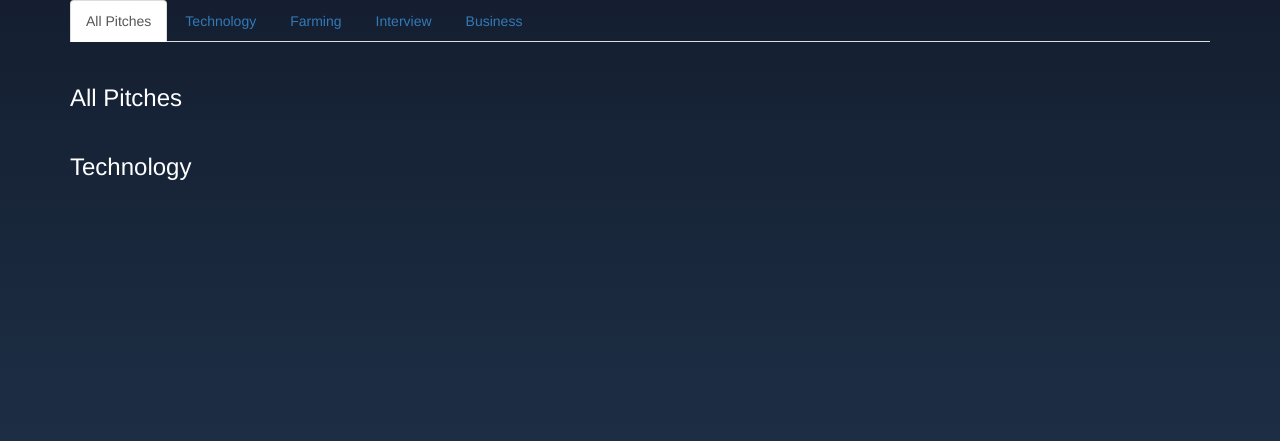
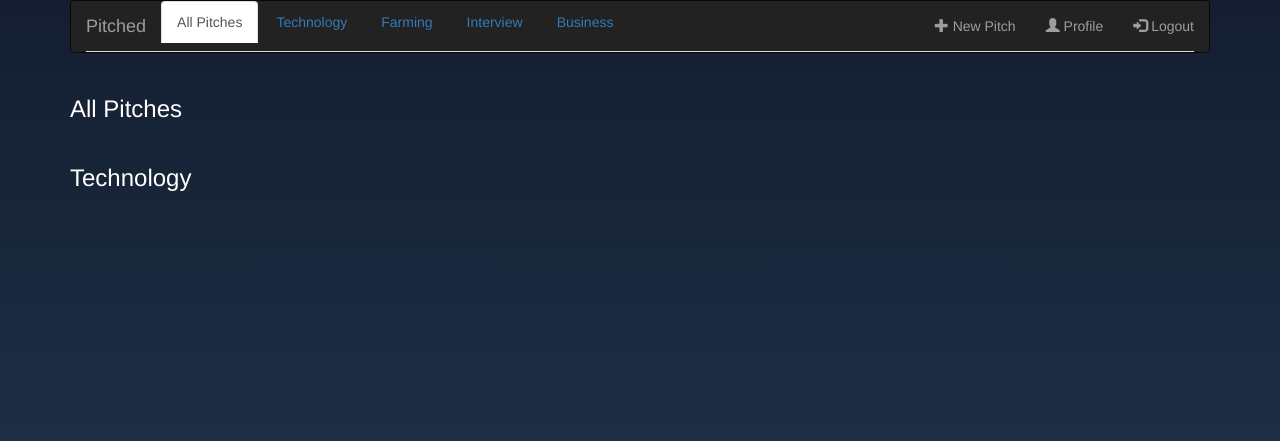
Before and after one commit to sircollo/Pitched, a Flask app: page /home in a window 1280 px wide. Shown: the top 441 px of the page. Run offline with Flask 2, Linux system fonts and the light colour scheme; the visitor is signed in with stand-in values (Sample User, id 1); data comes from the database, SQL or seed files in the repository; data that the repository does not hold is empty; some libraries are stand-ins or nearby versions.

Commit message:
This will add html page to display pitches

```diff
--- a/app/templates/index.html
+++ b/app/templates/index.html
@@ -1,15 +1,26 @@
 {% import 'macros.html' as macro%}
 <link rel="stylesheet" href="{{url_for('static',filename='css/style.css')}}">
   <link rel="stylesheet" href="https://maxcdn.bootstrapcdn.com/bootstrap/3.4.1/css/bootstrap.min.css">
-<div class="container">
-
+<div class="container page  text-light">
+  <nav class="navbar navbar-inverse">
+    <div class="container-fluid">
+      <div class="navbar-header">
+        <a class="navbar-brand" href="/home">Pitched</a>
+      </div>
       <ul class="nav nav-tabs">
         <li class="active"><a data-toggle="tab" href="#all_pitches">All Pitches</a></li>
       <li><a data-toggle="tab" href="#tech">Technology</a></li>
       <li><a data-toggle="tab" href="#farm">Farming</a></li>
       <li><a data-toggle="tab" href="#interview">Interview</a></li>
       <li><a data-toggle="tab" href="#business">Business</a></li>
+      <ul class="nav navbar-nav navbar-right">
+        <li><a href="{{url_for('main.new_pitch')}}" class="nav-link-btn"
+          ><span class="glyphicon glyphicon-plus"></span> New Pitch</a></li>
+        <li><a href="{{url_for('main.profile',uname=current_user.username)}}"><span class="glyphicon glyphicon-user"></span> Profile</a></li>
+        <li><a href="{{url_for('auth.logout')}}"><span class="glyphicon glyphicon-log-in"></span> Logout</a></li>
       </ul>
+    </div>
+  </nav>
   <div class="tab-content">
     <div id="all_pitches" class="tab-pane fade in active">
         <h3>All Pitches</h3>
```
Lines whose indentation alone changed are shown as unchanged.
